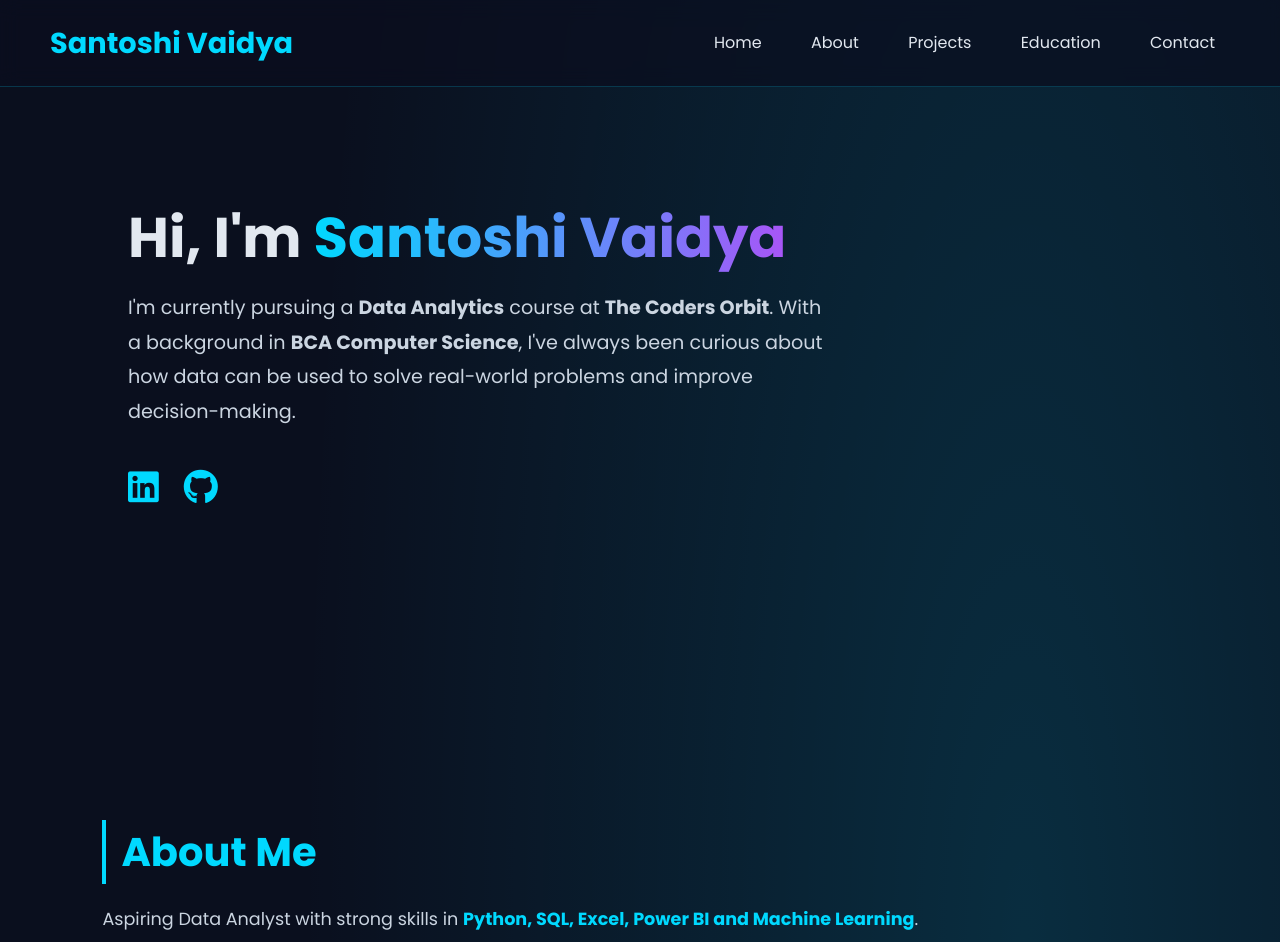
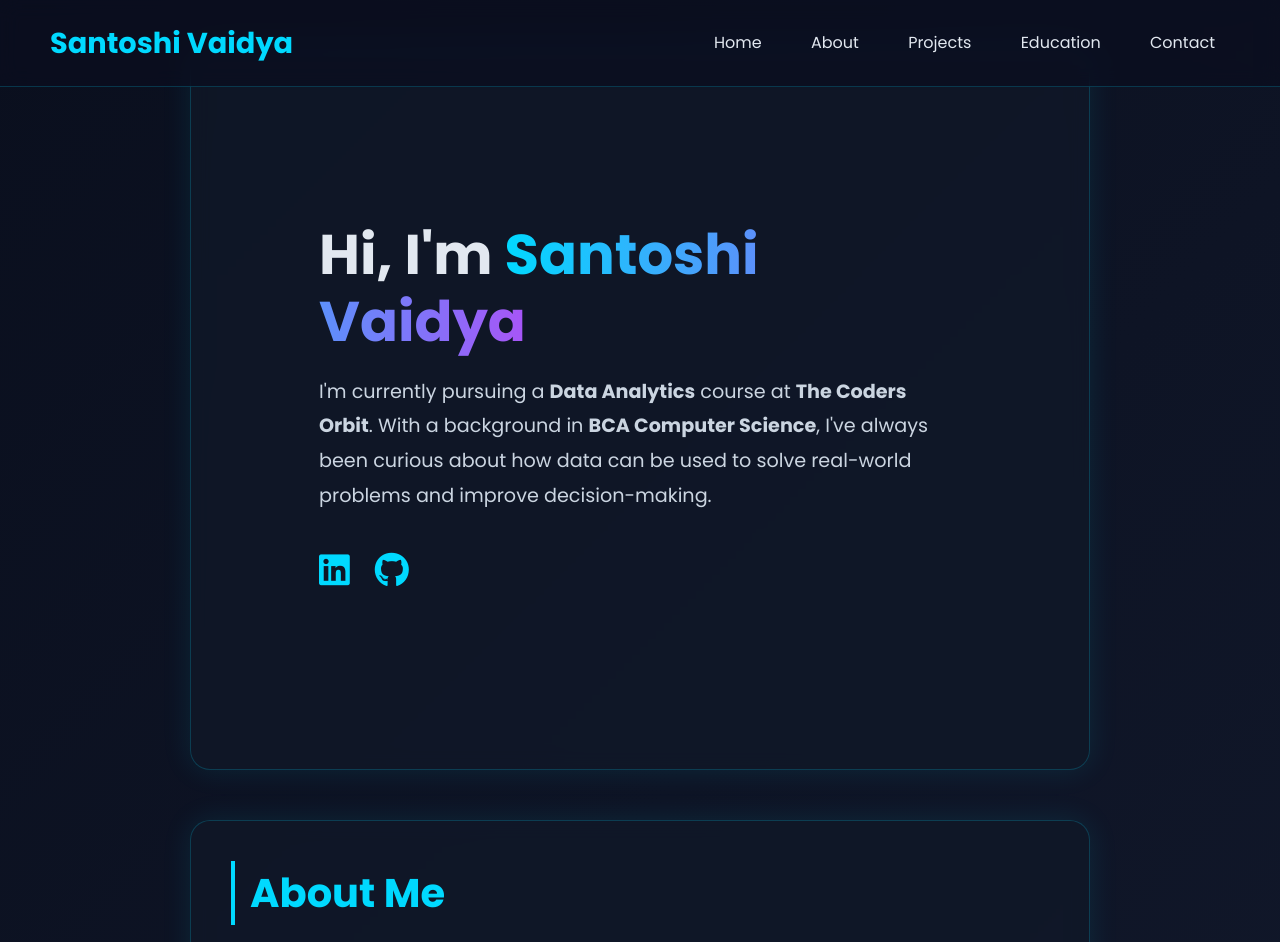
Before and after one commit to santoshivaidya/Santoshi-Vaidya-Portfolio, a plain HTML site: page index.html in a window 1280 px wide. Shown: the top 942 px of the page. Drawn offline with Linux system fonts and the light colour scheme.

Commit message:
Update index.html

```diff
--- a/index.html
+++ b/index.html
@@ -255,6 +255,41 @@ header nav a {
 header nav a:hover {
   color: #00d9ff;
 }
+body {
+  background: linear-gradient(135deg, #0a0f1e 0%, #1a233a 100%);
+  color: #e2e8f0;
+  font-family: 'Poppins', sans-serif;
+}
+
+section {
+  background: rgba(17, 25, 40, 0.75);
+  backdrop-filter: blur(10px);
+  border: 1px solid rgba(0, 217, 255, 0.2);
+  border-radius: 20px;
+  padding: 40px;
+  margin: 50px auto;
+  max-width: 900px;
+  box-shadow: 0 0 30px rgba(0, 217, 255, 0.1);
+  transition: 0.3s;
+}
+
+section:hover {
+  box-shadow: 0 0 40px rgba(0, 217, 255, 0.3);
+  transform: translateY(-5px);
+}
+
+h2 {
+  color: #00d9ff;
+  font-size: 2.5rem;
+  margin-bottom: 20px;
+  border-left: 4px solid #00d9ff;
+  padding-left: 15px;
+}
+
+a:hover {
+  color: #7c3aed !important;
+  transform: scale(1.1);
+}
 </style>
 
 <body>
```
